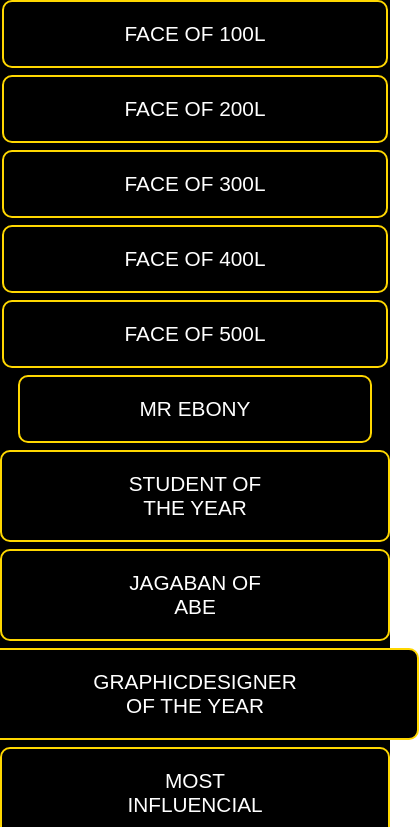
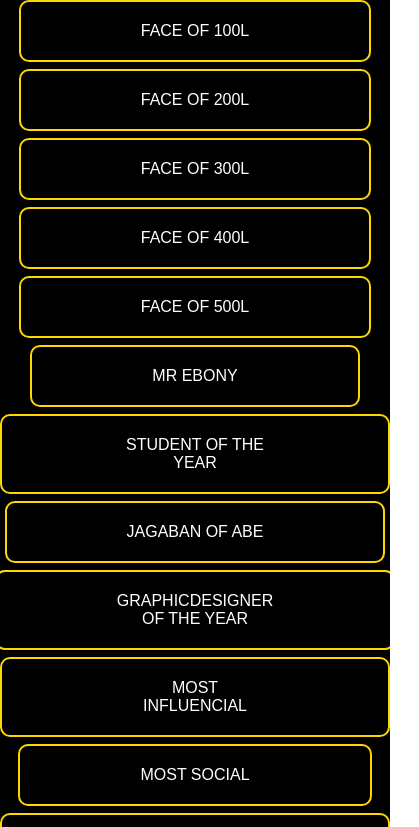
Before and after one commit to kenny3198/SABES-VOTIN-PLARTFORM, a Vue app: page /categoryPage in a window 390 px wide. Shown: the top 827 px of the page, 419 px wide, since content can reach past the window. Built offline with nearby package versions, Linux system fonts and the light colour scheme.

Commit message:
changes commited

```diff
--- a/src/components/categoryPage.vue
+++ b/src/components/categoryPage.vue
@@ -129,7 +129,10 @@ export default {
       flex-direction: column;
       align-items: center;
       gap: 7px;
-      width: 100%;
+      overflow-x: hidden;
+    }
+    button{
+      font-size: 1rem;
     }
   }
 
```
